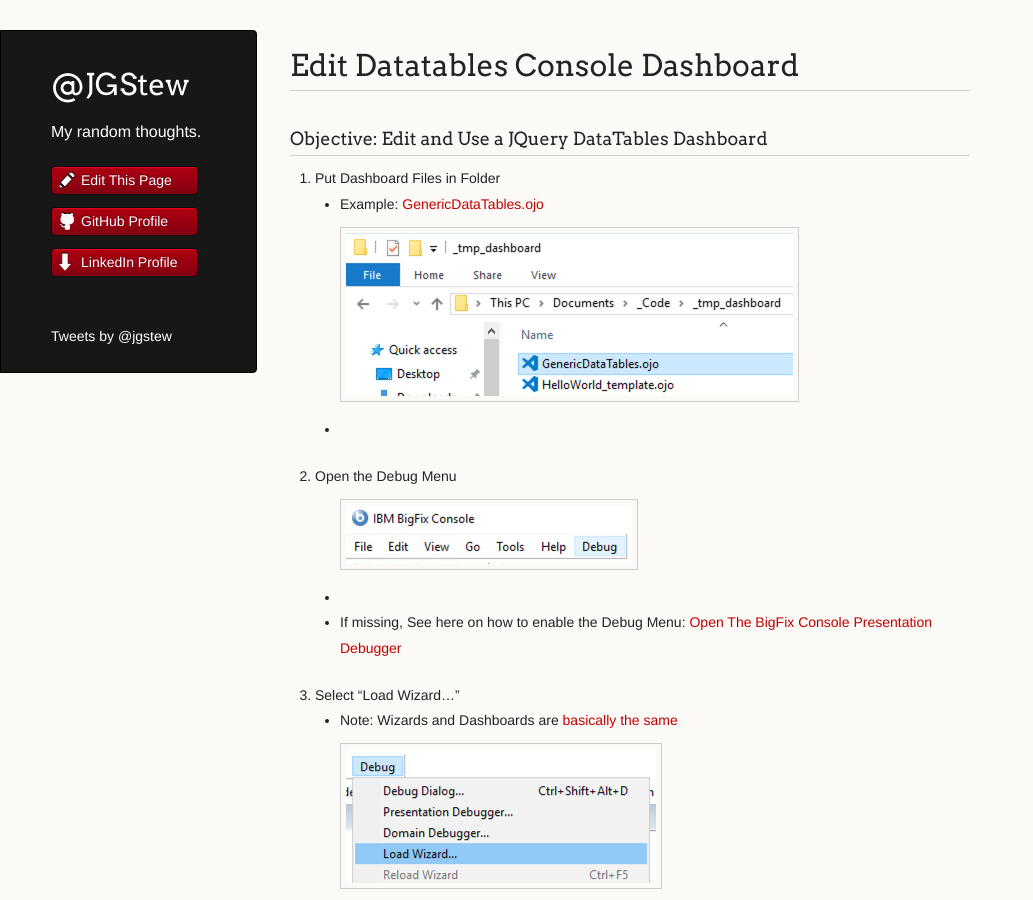
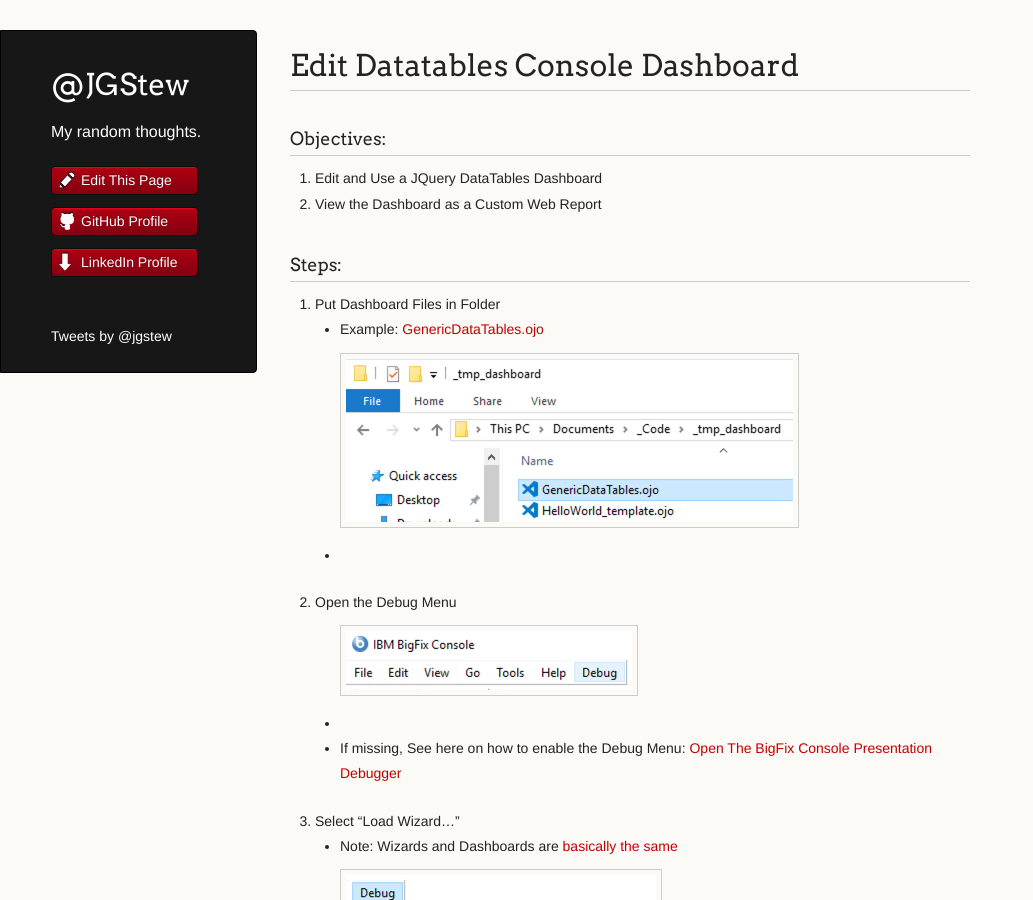
Before and after one commit to jgstew/jgstew.github.io, a Jekyll site: the page built from _posts/2018-10-30-Edit-DataTables-Console-Dashboard.md, in a window 1280 px wide and 900 px high. Shown: the whole window, without its empty margins (0-1033 px from the left). Built offline with Jekyll 4.4.1, drawn with Linux system fonts in a browser that asks for light colours; nearby versions of some CDN libraries; comment, search, counter and statistics services are not loaded.

Commit message:
Update 2018-10-30-Edit-DataTables-Console-Dashboard.md

```diff
--- a/_posts/2018-10-30-Edit-DataTables-Console-Dashboard.md
+++ b/_posts/2018-10-30-Edit-DataTables-Console-Dashboard.md
@@ -1,6 +1,9 @@
 
-### Objective: Edit and Use a JQuery DataTables Dashboard
+### Objectives:
+1. Edit and Use a JQuery DataTables Dashboard
+1. View the Dashboard as a Custom Web Report
 
+### Steps:
 1. Put Dashboard Files in Folder
     * Example: [GenericDataTables.ojo](https://raw.githubusercontent.com/jgstew/bigfix-content/master/dashboards/GenericDataTables.ojo)
     * ![Put Dashboard Files in Folder](/images/BigFix/Dashboards/PutDashboardFilesInFolderDT.png)
```
